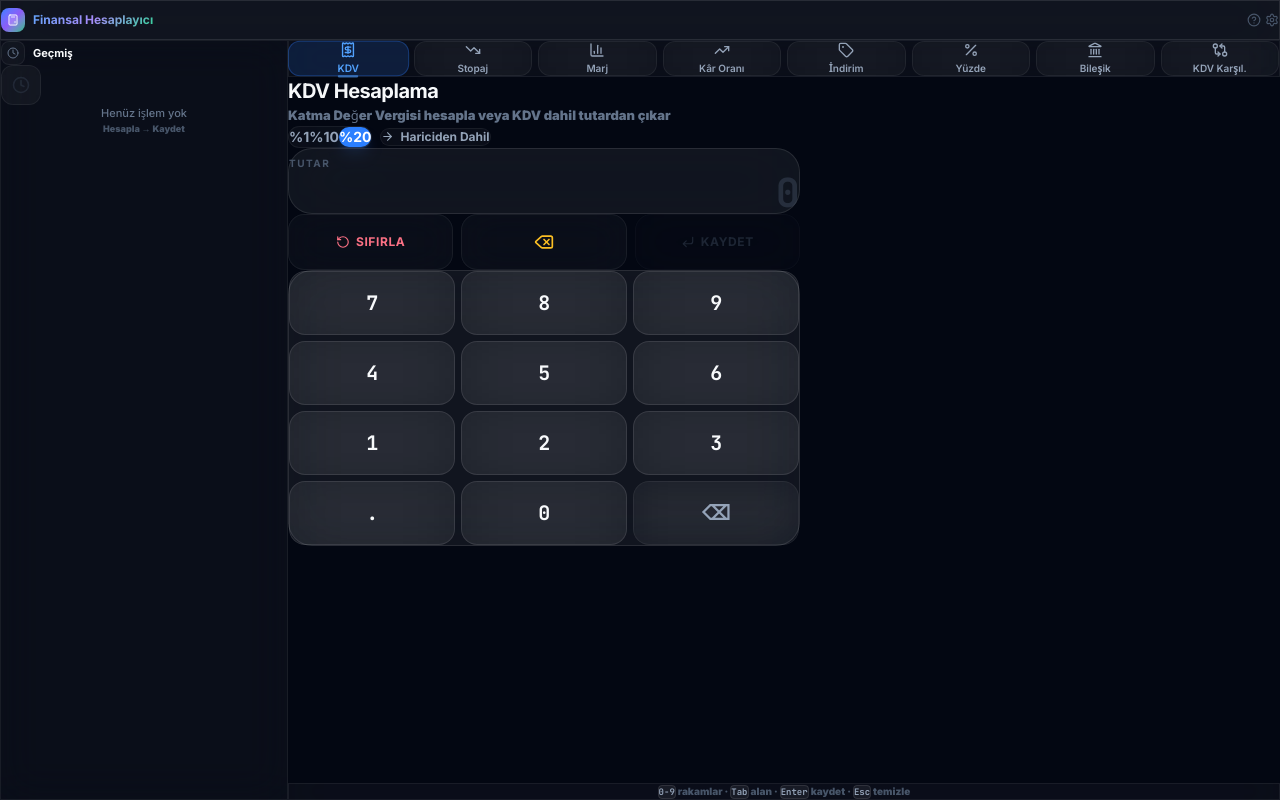
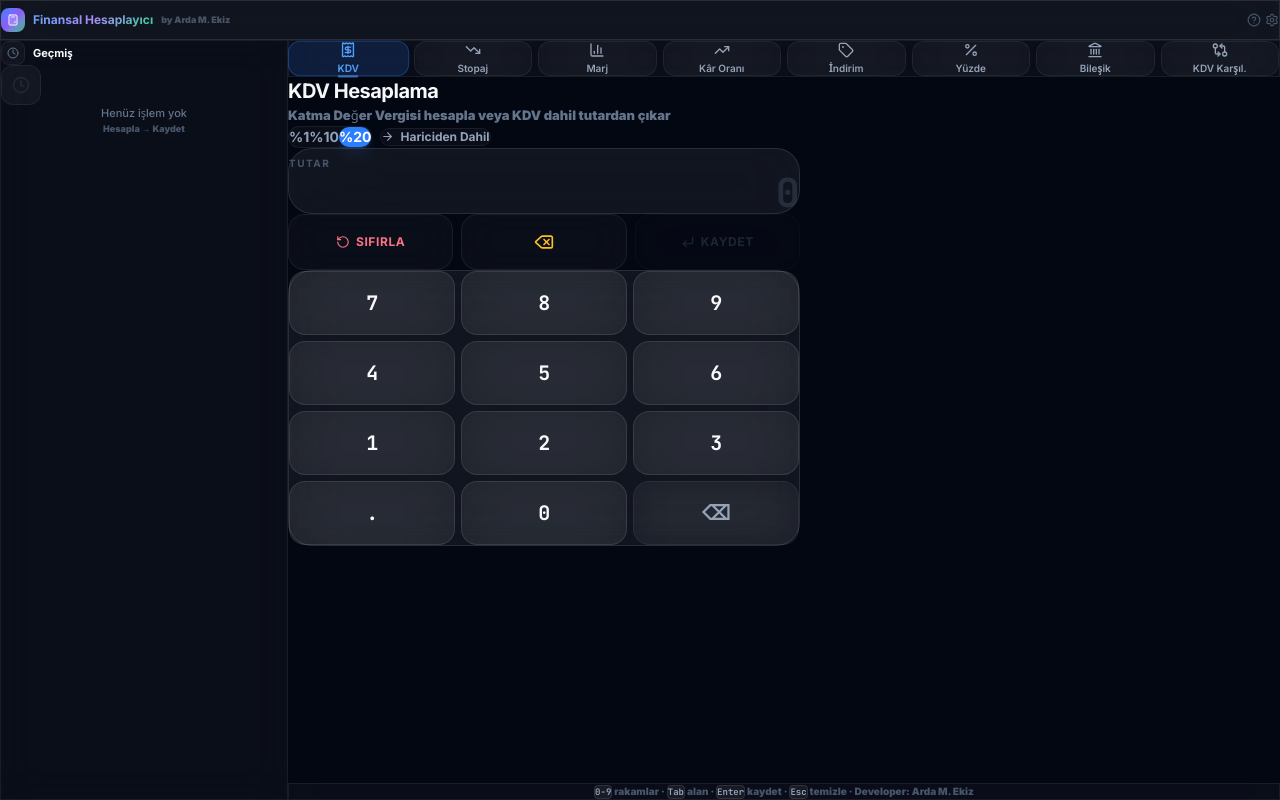
Before and after one commit to ArdaEkiz0/finansal-hesaplayici, a React (Vite) app: page / in a window 1280 px wide. Built offline with nearby package versions, Linux system fonts and the light colour scheme.

Commit message:
Developer: Arda M. Ekiz eklendi - uygulama, README, landing page

```diff
--- a/package.json
+++ b/package.json
@@ -3,7 +3,7 @@
   "version": "2.0.0",
   "description": "Turk mali hesaplamalari icin masaustu uygulamasi",
   "main": "dist-electron/main.js",
-  "author": "ArdaEkiz0",
+  "author": "Arda M. Ekiz",
   "license": "MIT",
   "scripts": {
     "dev": "vite",
--- a/src/App.tsx
+++ b/src/App.tsx
@@ -47,6 +47,8 @@ export default function App() {
               <kbd className="px-1 py-0.5 rounded glass-strong text-[9px] font-mono font-bold text-text-secondary">Enter</kbd> kaydet
               {" · "}
               <kbd className="px-1 py-0.5 rounded glass-strong text-[9px] font-mono font-bold text-text-secondary">Esc</kbd> temizle
+              {" · "}
+              <span className="text-text-faint">Developer: Arda M. Ekiz</span>
             </p>
           </footer>
         </main>
--- a/src/components/Help.tsx
+++ b/src/components/Help.tsx
@@ -41,6 +41,7 @@ export function Help() {
         </div>
         <div className="px-4 py-2.5 border-t border-white/[0.06] text-center">
           <p className="text-[10px] text-text-ghost">Fiziksel numpad desteklenir</p>
+          <p className="text-[9px] text-text-ghost mt-1">Developer: Arda M. Ekiz</p>
         </div>
       </div>
     </div>
--- a/src/components/TitleBar.tsx
+++ b/src/components/TitleBar.tsx
@@ -14,6 +14,7 @@ export function TitleBar() {
         <span className="text-xs font-bold text-text-primary gradient-text">
           Finansal Hesaplayıcı
         </span>
+        <span className="text-[9px] text-text-ghost ml-1">by Arda M. Ekiz</span>
       </div>
 
       <div className="flex items-center gap-1 no-drag">
```
Also changed, not shown: 3 other files (tests, documents, lock files or other folders).
